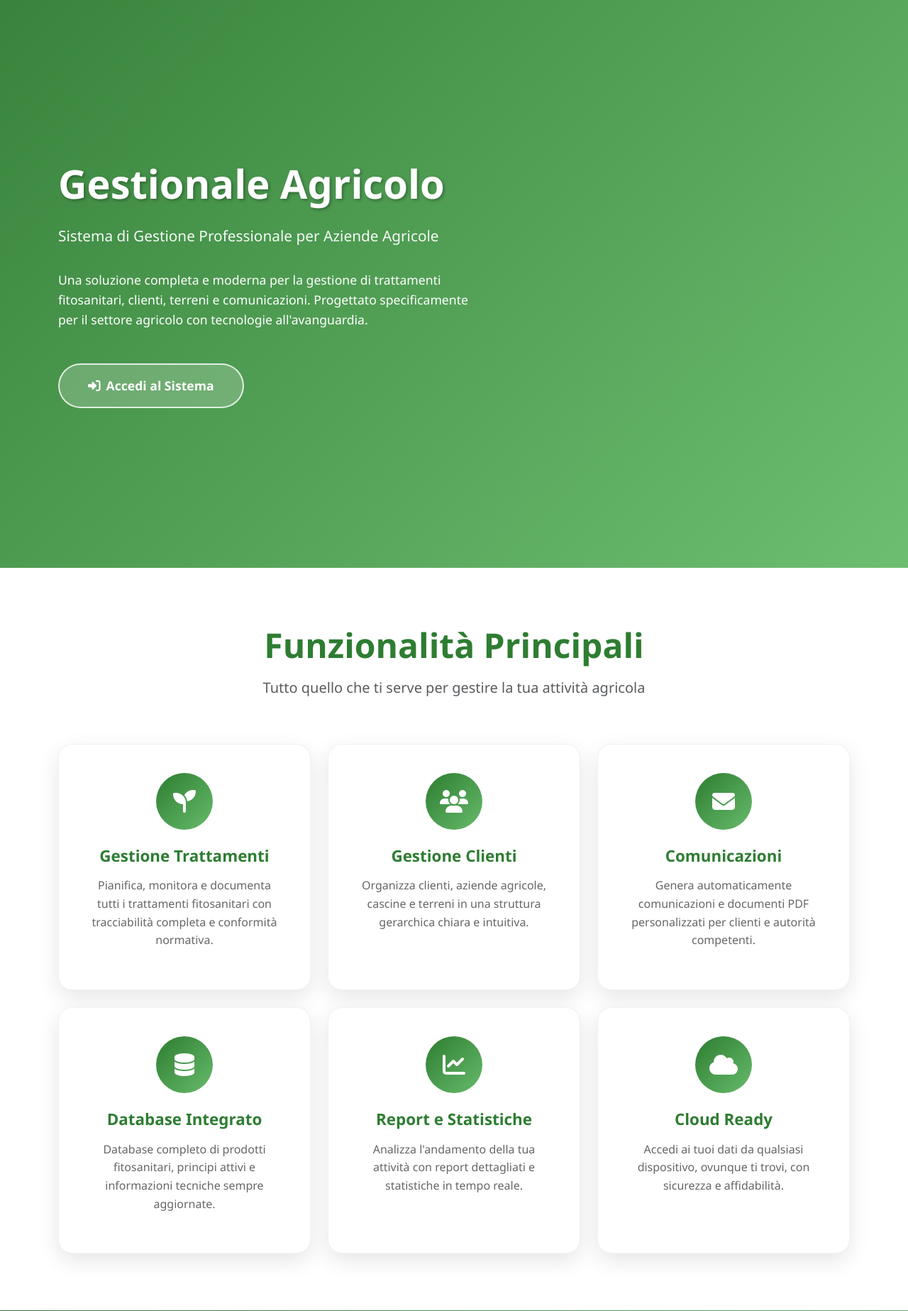
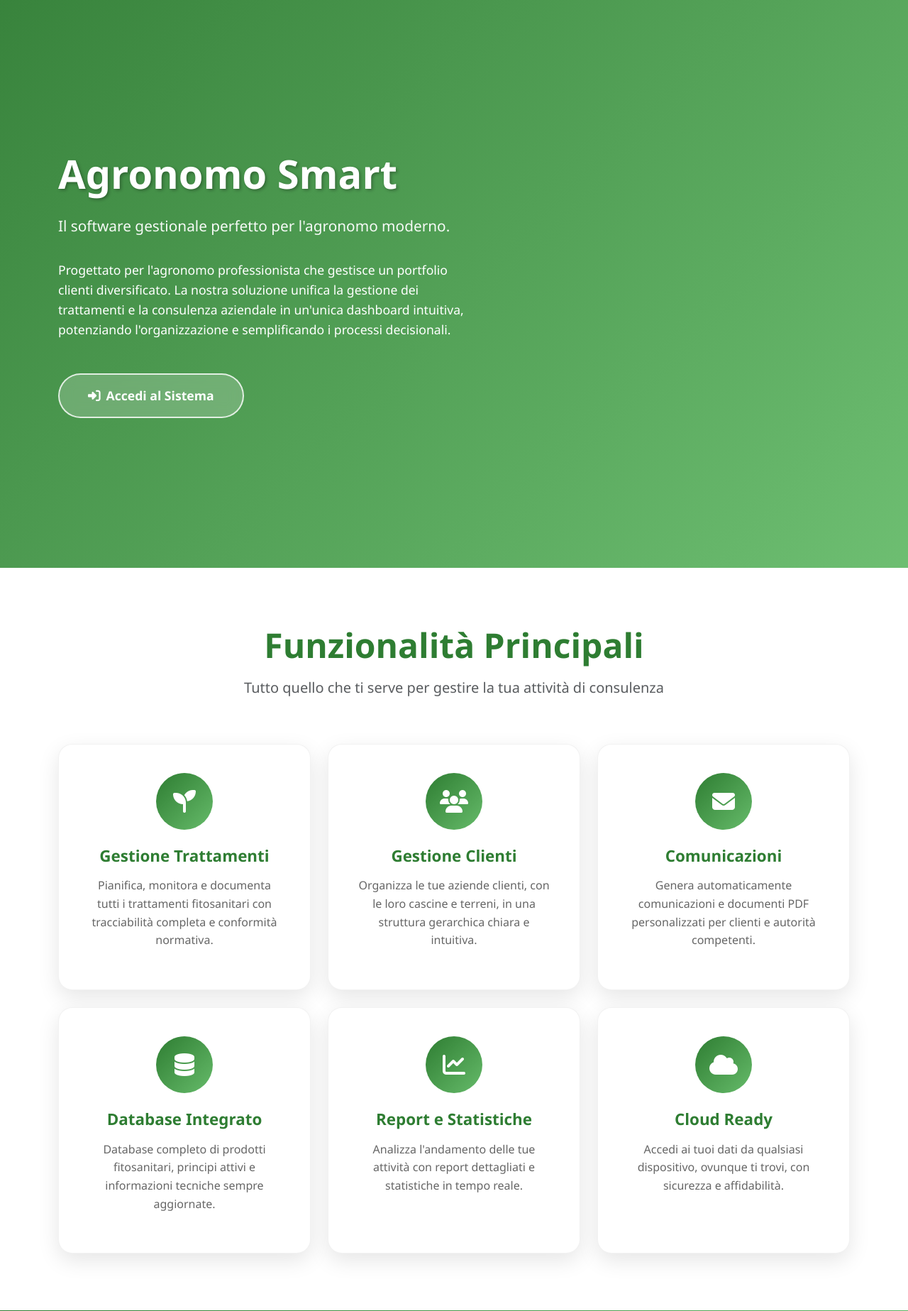
Before and after one commit to ScaccoFranco/gestionale, a Django app: page / in a window 1280 px wide. Shown: the top 1847 px of the page at 71% size. Run offline with Django 5.2, Linux system fonts and the light colour scheme.

Commit message:
modificato landing page e corretto visibilita aziende senza terreni

```diff
--- a/domenico/models.py
+++ b/domenico/models.py
@@ -309,7 +309,7 @@ class TrattamentoProdotto(models.Model):
 
             from decimal import Decimal
             if superficie is None or superficie == 0:
-                return quantita_per_ettaro
+                return 0
 
             superficie_decimal = Decimal(str(superficie))
             quantita_decimal = Decimal(str(quantita_per_ettaro))
--- a/domenico/templates/inserisci.html
+++ b/domenico/templates/inserisci.html
@@ -2263,7 +2263,6 @@ function loadTargetSelection(type) {
 
                 <div class="clients-grid" id="clients-container">
                     {% for cliente in clienti %}
-                    {% if cliente.get_superficie_totale > 0 %}
                     <div class="selection-item"
                          data-name="{{ cliente.nome|lower }}"
                          data-cliente-id="{{ cliente.id }}"
@@ -2278,7 +2277,6 @@ function loadTargetSelection(type) {
                             <div class="selection-info">{{ cliente.get_superficie_totale|floatformat:2 }} ha totali</div>
                         </div>
                     </div>
-                    {% endif %}
                     {% endfor %}
                 </div>
             </div>
--- a/domenico/templates/public_landing.html
+++ b/domenico/templates/public_landing.html
@@ -3,7 +3,7 @@
 <head>
     <meta charset="UTF-8">
     <meta name="viewport" content="width=device-width, initial-scale=1.0">
-    <title>Gestionale Agricolo - Domenico Franco</title>
+    <title>Agronomo Smart - Gestionale per Agronomi</title>
 
     <!-- Bootstrap CSS -->
     <link href="https://cdn.jsdelivr.net/npm/bootstrap@5.3.0/dist/css/bootstrap.min.css" rel="stylesheet">
@@ -386,18 +386,15 @@
     </style>
 </head>
 <body>
-    <!-- Hero Section -->
     <section class="hero-section">
         <div class="container">
             <div class="row">
                 <div class="col-lg-8">
                     <div class="hero-content fade-in-up">
-                        <h1 class="hero-title">Gestionale Agricolo</h1>
-                        <p class="hero-subtitle">Sistema di Gestione Professionale per Aziende Agricole</p>
+                        <h1 class="hero-title">Agronomo Smart</h1>
+                        <p class="hero-subtitle">Il software gestionale perfetto per l'agronomo moderno.</p>
                         <p class="hero-description">
-                            Una soluzione completa e moderna per la gestione di trattamenti fitosanitari,
-                            clienti, terreni e comunicazioni. Progettato specificamente per il settore agricolo
-                            con tecnologie all'avanguardia.
+                            Progettato per l'agronomo professionista che gestisce un portfolio clienti diversificato. La nostra soluzione unifica la gestione dei trattamenti e la consulenza aziendale in un'unica dashboard intuitiva, potenziando l'organizzazione e semplificando i processi decisionali.
                         </p>
                         <a href="{% url 'login' %}" class="btn btn-login-hero">
                             <i class="fas fa-sign-in-alt me-2"></i>Accedi al Sistema
@@ -408,7 +405,6 @@
         </div>
     </section>
 
-    <!-- Features Section -->
     <section class="features-section">
         <div class="container">
             <div class="row text-center mb-5">
@@ -417,7 +413,7 @@
                         Funzionalità Principali
                     </h2>
                     <p class="lead text-muted">
-                        Tutto quello che ti serve per gestire la tua attività agricola
+                        Tutto quello che ti serve per gestire la tua attività di consulenza
                     </p>
                 </div>
             </div>
@@ -443,7 +439,7 @@
                         </div>
                         <h3 class="feature-title">Gestione Clienti</h3>
                         <p class="feature-description">
-                            Organizza clienti, aziende agricole, cascine e terreni
+                            Organizza le tue aziende clienti, con le loro cascine e terreni,
                             in una struttura gerarchica chiara e intuitiva.
                         </p>
                     </div>
@@ -482,7 +478,7 @@
                         </div>
                         <h3 class="feature-title">Report e Statistiche</h3>
                         <p class="feature-description">
-                            Analizza l'andamento della tua attività con report dettagliati
+                            Analizza l'andamento delle tue attività con report dettagliati
                             e statistiche in tempo reale.
                         </p>
                     </div>
@@ -504,7 +500,6 @@
         </div>
     </section>
 
-    <!-- Stats Section -->
     <section class="stats-section">
         <div class="container">
             <div class="row">
@@ -536,7 +531,6 @@
         </div>
     </section>
 
-    <!-- About Section -->
     <section class="about-section">
         <div class="container">
             <div class="row align-items-center">
@@ -546,9 +540,9 @@
                     </h2>
                     <div class="about-text">
                         <p>
-                            Il <span class="about-highlight">Gestionale Agricolo</span> è nato dall'esperienza
-                            diretta nel settore agricolo e dalla necessità di avere uno strumento
-                            moderno e affidabile per la gestione professionale dei trattamenti fitosanitari.
+                            <span class="about-highlight">Agronomo Smart</span> è nato dall'esperienza
+                            diretta sul campo, capendo la necessità degli agronomi di avere uno strumento
+                            flessibile e potente per gestire la complessità di molteplici aziende clienti.
                         </p>
                         <p>
                             Sviluppato con le più moderne tecnologie web, il sistema garantisce
@@ -557,8 +551,8 @@
                         </p>
                         <p>
                             La nostra missione è <span class="about-highlight">semplificare</span>
-                            la gestione quotidiana delle attività agricole, permettendo agli operatori
-                            di concentrarsi su quello che sanno fare meglio: coltivare.
+                            e <span class="about-highlight">organizzare</span> il lavoro dell'agronomo,
+                            permettendogli di dedicare più tempo alla consulenza di valore e meno alla burocrazia.
                         </p>
                     </div>
                 </div>
@@ -571,23 +565,21 @@
         </div>
     </section>
 
-    <!-- Footer -->
     <footer class="footer">
         <div class="container">
             <div class="row">
                 <div class="col-12">
                     <p class="mb-2">
-                        <strong>Gestionale Agricolo</strong> - Sistema di Gestione per Aziende Agricole
+                        <strong>Agronomo Smart</strong> - Il Gestionale per Agronomi e Aziende Agricole
                     </p>
                     <p class="mb-0">
-                        <small>Sviluppato con <i class="fas fa-heart text-danger"></i> per il settore agricolo</small>
+                        <small>Sviluppato con <i class="fas fa-heart text-danger"></i> per agronomi professionisti</small>
                     </p>
                 </div>
             </div>
         </div>
     </footer>
 
-    <!-- Bootstrap JS -->
     <script src="https://cdn.jsdelivr.net/npm/bootstrap@5.3.0/dist/js/bootstrap.bundle.min.js"></script>
 </body>
 </html>
```
